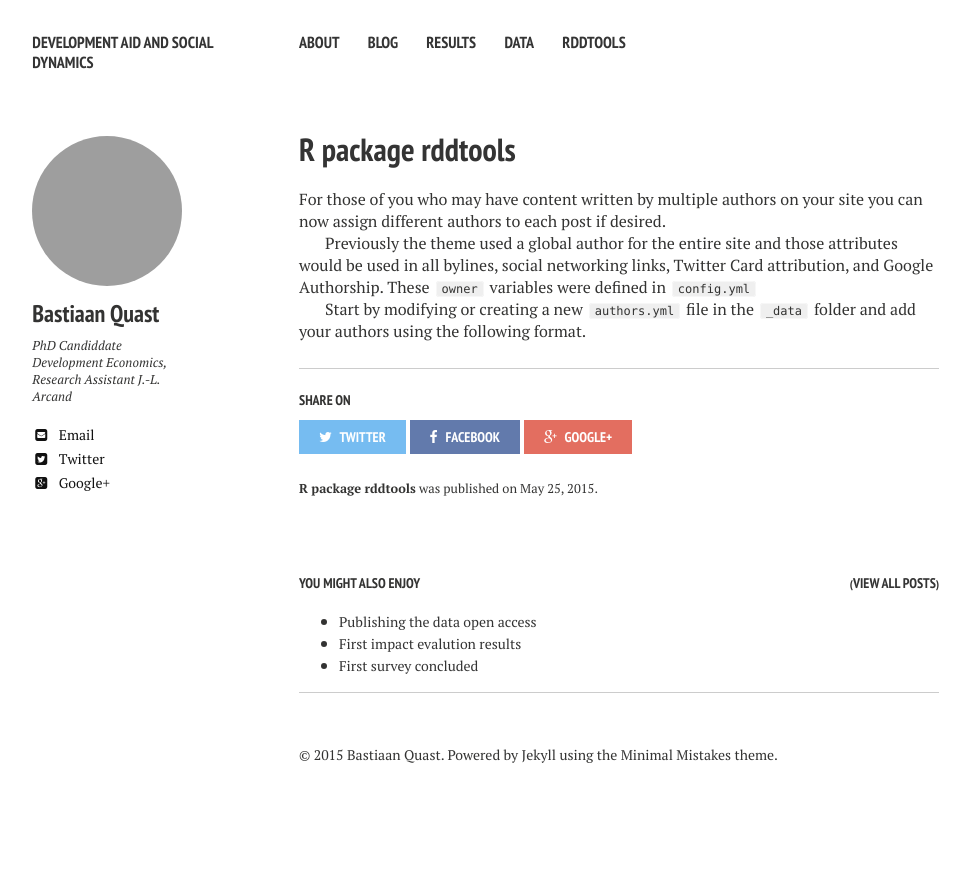
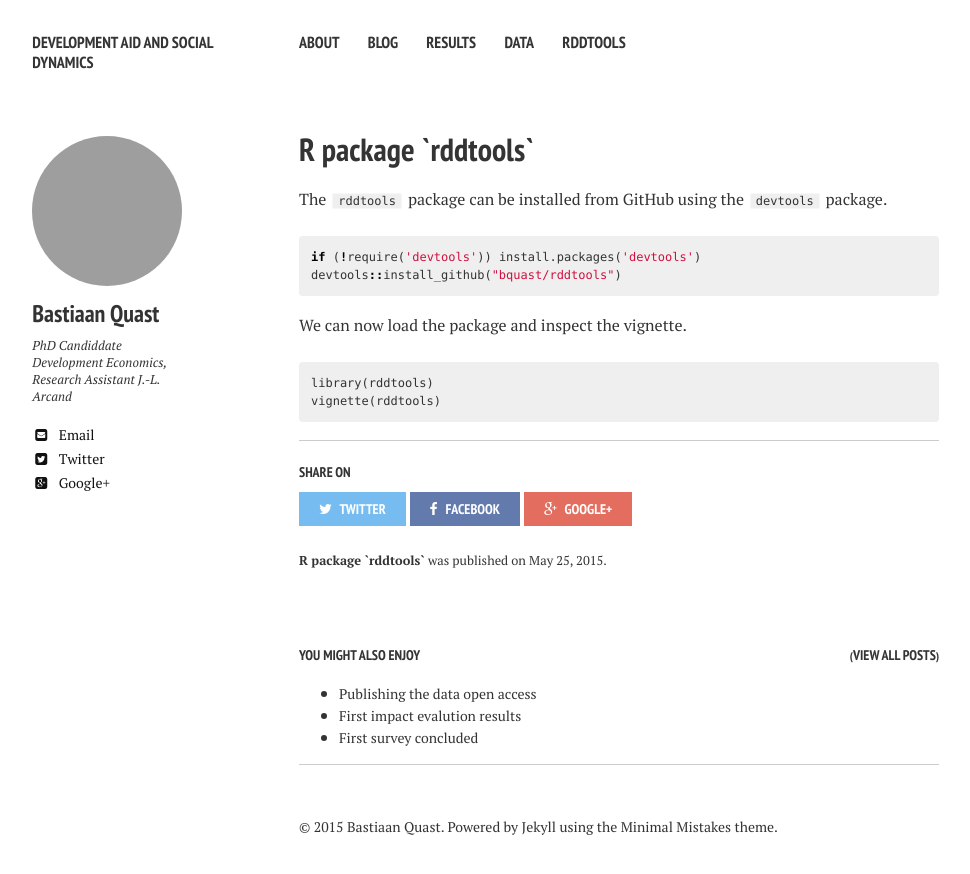
Before and after one commit to bquast/Development-Aid-Social-Dynamics, a Jekyll site: the page built from _posts/2015-05-25-R-package-rddtools.md, in a window 1280 px wide. Shown: the top 874 px of the page, without its empty margins (21-991 px from the left). Built offline with Jekyll 4.4.1, drawn with Linux system fonts in a browser that asks for light colours; nearby versions of some CDN libraries; grey boxes are pictures that could not be loaded.

Commit message:
basic info

```diff
--- a/_posts/2015-05-25-R-package-rddtools.md
+++ b/_posts/2015-05-25-R-package-rddtools.md
@@ -1,22 +1,21 @@
 ---
 layout: post
-title: "R package rddtools"
+title: "R package `rddtools`"
 author: bastiaan_quast
 modified:
 excerpt: "An R package for Regression Discontinuity Design"
 ---
 
-For those of you who may have content written by multiple authors on your site you can now assign different authors to each post if desired.
-
-Previously the theme used a global author for the entire site and those attributes would be used in all bylines, social networking links, Twitter Card attribution, and Google Authorship. These `owner` variables were defined in `config.yml`
-
-Start by modifying or creating a new `authors.yml` file in the `_data` folder and add your authors using the following format.
+The `rddtools` package can be installed from GitHub using the `devtools` package.
 
 {% highlight r %}
+if (!require('devtools')) install.packages('devtools')
+devtools::install_github("bquast/rddtools")
 {% endhighlight %}
 
-
+We can now load the package and inspect the vignette.
 
 {% highlight r %}
-
+library(rddtools)
+vignette(rddtools)
 {% endhighlight %}
```
